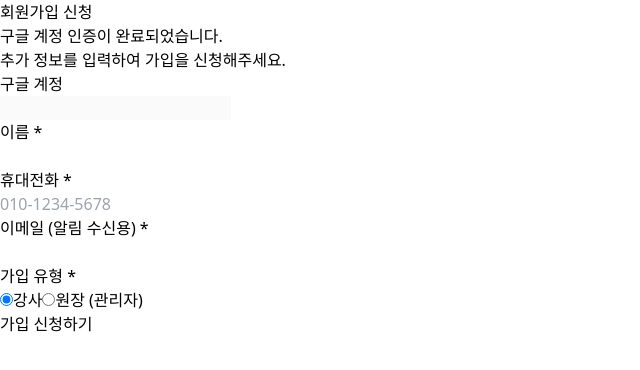
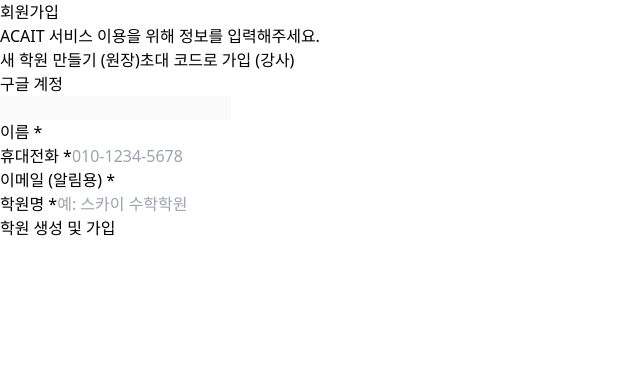
Before and after one commit to HoBaeBang/acait-frontend, a React (Vite) app: page /register in a window 1280 px wide. Shown: the top 370 px of the page, without its empty margins (0-640 px from the left). Built offline with nearby package versions, Linux system fonts and the light colour scheme.

Commit message:
Feat: 멀티 테넌시 지원을 위한 인증 스토어 및 회원가입 페이지 개편
- Feat(Auth): authStore에 academyId 및 ROLE_OWNER 추가
- Feat(Register): 회원가입 페이지를 학원 생성(Owner)과 초대 가입(Instructor) 탭으로 분리

```diff
--- a/src/pages/RegisterPage.tsx
+++ b/src/pages/RegisterPage.tsx
@@ -1,59 +1,84 @@
-import { useEffect } from 'react';
+import { useEffect, useState } from 'react';
 import { useForm } from 'react-hook-form';
 import { useNavigate, useSearchParams } from 'react-router-dom';
 import { z } from 'zod';
 import { zodResolver } from '@hookform/resolvers/zod';
 import { client } from '../api/client';
+import clsx from 'clsx';
 
-// 1. Zod 스키마 정의
-const registerSchema = z.object({
-  googleEmail: z.string().email(), // hidden field
+// 공통 스키마 (이름, 전화번호, 이메일)
+const commonSchema = {
   name: z.string().min(2, '이름은 2글자 이상이어야 합니다.'),
   phone: z.string().regex(/^010-\d{4}-\d{4}$/, '010-0000-0000 형식으로 입력해주세요.'),
   contactEmail: z.string().email('올바른 이메일 형식을 입력해주세요.'),
-  role: z.enum(['ROLE_ADMIN', 'ROLE_INSTRUCTOR'], {
-    errorMap: () => ({ message: '역할을 선택해주세요.' }),
-  }),
+};
+
+// 1. 학원 생성 (Owner) 스키마
+const ownerSchema = z.object({
+  ...commonSchema,
+  academyName: z.string().min(2, '학원명은 2글자 이상이어야 합니다.'),
+  googleEmail: z.string().email(),
+  role: z.literal('ROLE_OWNER'),
 });
 
-type RegisterFormData = z.infer<typeof registerSchema>;
+// 2. 초대 가입 (Instructor) 스키마
+const instructorSchema = z.object({
+  ...commonSchema,
+  inviteCode: z.string().min(1, '초대 코드를 입력해주세요.'),
+  googleEmail: z.string().email(),
+  role: z.literal('ROLE_INSTRUCTOR'),
+});
+
+type OwnerFormData = z.infer<typeof ownerSchema>;
+type InstructorFormData = z.infer<typeof instructorSchema>;
 
 const RegisterPage = () => {
   const navigate = useNavigate();
   const [searchParams] = useSearchParams();
+  const [activeTab, setActiveTab] = useState<'OWNER' | 'INSTRUCTOR'>('OWNER');
 
-  // URL 파라미터에서 구글 정보 가져오기
   const googleEmail = searchParams.get('googleEmail') || '';
   const googleName = searchParams.get('name') || '';
 
+  // 폼 설정 (탭에 따라 다른 스키마 적용은 복잡하므로, 각각의 폼을 렌더링하거나 하나의 폼에서 분기 처리)
+  // 여기서는 편의상 하나의 폼 상태를 공유하되, 제출 시 검증을 분리합니다.
   const {
     register,
     handleSubmit,
     setValue,
     formState: { errors, isSubmitting },
-  } = useForm<RegisterFormData>({
-    resolver: zodResolver(registerSchema),
+    reset,
+  } = useForm<OwnerFormData & InstructorFormData>({
+    resolver: zodResolver(activeTab === 'OWNER' ? ownerSchema : instructorSchema),
     defaultValues: {
-      role: 'ROLE_INSTRUCTOR',
+      role: 'ROLE_OWNER',
       googleEmail: googleEmail,
       name: googleName,
     },
   });
 
-  // URL 파라미터가 늦게 로드될 경우를 대비해 useEffect로 값 설정
+  // 탭 변경 시 role 값 업데이트 및 에러 초기화
+  useEffect(() => {
+    setValue('role', activeTab === 'OWNER' ? 'ROLE_OWNER' : 'ROLE_INSTRUCTOR');
+    // 에러 초기화를 위해 reset을 하되, 입력된 값은 유지하고 싶다면 getValues() 사용 가능
+    // 여기서는 간단히 role만 변경
+  }, [activeTab, setValue]);
+
   useEffect(() => {
     if (googleEmail) setValue('googleEmail', googleEmail);
     if (googleName) setValue('name', googleName);
   }, [googleEmail, googleName, setValue]);
 
-  const onSubmit = async (data: RegisterFormData) => {
+  const onSubmit = async (data: any) => {
     try {
       console.log('가입 신청 데이터:', data);
 
-      // 백엔드 API 호출
+      // API 엔드포인트 분기 (학원 생성 vs 일반 가입)
+      // v5.0 명세에 따라 엔드포인트가 다를 수 있음. 일단 /auth/signup으로 통일하고 role로 구분한다고 가정.
+      // 만약 학원 생성 API가 따로 있다면 (/academies) 여기서 분기 처리.
+
       await client.post('/auth/signup', data);
 
-      // 성공 시 승인 대기 페이지로 이동
       navigate('/pending');
     } catch (error) {
       console.error('가입 신청 실패:', error);
@@ -65,23 +90,47 @@
     <div className="min-h-screen bg-gray-50 flex flex-col justify-center py-12 sm:px-6 lg:px-8">
       <div className="sm:mx-auto sm:w-full sm:max-w-md">
         <h2 className="mt-6 text-center text-3xl font-extrabold text-gray-900">
-          회원가입 신청
+          회원가입
         </h2>
         <p className="mt-2 text-center text-sm text-gray-600">
-          구글 계정 인증이 완료되었습니다.<br />
-          추가 정보를 입력하여 가입을 신청해주세요.
+          ACAIT 서비스 이용을 위해 정보를 입력해주세요.
         </p>
       </div>
 
       <div className="mt-8 sm:mx-auto sm:w-full sm:max-w-md">
         <div className="bg-white py-8 px-4 shadow sm:rounded-lg sm:px-10">
+
+          {/* 탭 메뉴 */}
+          <div className="flex border-b border-gray-200 mb-6">
+            <button
+              className={clsx(
+                "flex-1 py-2 text-sm font-medium text-center border-b-2 transition-colors",
+                activeTab === 'OWNER'
+                  ? "border-blue-500 text-blue-600"
+                  : "border-transparent text-gray-500 hover:text-gray-700"
+              )}
+              onClick={() => setActiveTab('OWNER')}
+            >
+              새 학원 만들기 (원장)
+            </button>
+            <button
+              className={clsx(
+                "flex-1 py-2 text-sm font-medium text-center border-b-2 transition-colors",
+                activeTab === 'INSTRUCTOR'
+                  ? "border-blue-500 text-blue-600"
+                  : "border-transparent text-gray-500 hover:text-gray-700"
+              )}
+              onClick={() => setActiveTab('INSTRUCTOR')}
+            >
+              초대 코드로 가입 (강사)
+            </button>
+          </div>
+
           <form className="space-y-6" onSubmit={handleSubmit(onSubmit)}>
 
-            {/* 구글 이메일 (읽기 전용) */}
+            {/* 공통: 구글 이메일 */}
             <div>
-              <label className="block text-sm font-medium text-gray-700">
-                구글 계정
-              </label>
+              <label className="block text-sm font-medium text-gray-700">구글 계정</label>
               <div className="mt-1">
                 <input
                   type="text"
@@ -93,90 +142,81 @@
               </div>
             </div>
 
-            {/* 이름 */}
+            {/* 공통: 이름 */}
             <div>
               <label htmlFor="name" className="block text-sm font-medium text-gray-700">
                 이름 <span className="text-red-500">*</span>
               </label>
-              <div className="mt-1">
               <input
                 id="name"
                 type="text"
                 {...register('name')}
-                  className="appearance-none block w-full px-3 py-2 border border-gray-300 rounded-md shadow-sm placeholder-gray-400 focus:outline-none focus:ring-blue-500 focus:border-blue-500 sm:text-sm"
+                className="mt-1 appearance-none block w-full px-3 py-2 border border-gray-300 rounded-md shadow-sm focus:ring-blue-500 focus:border-blue-500 sm:text-sm"
               />
-                {errors.name && (
-                  <p className="mt-1 text-sm text-red-600">{errors.name.message}</p>
-                )}
-              </div>
+              {errors.name && <p className="mt-1 text-sm text-red-600">{errors.name.message}</p>}
             </div>
 
-            {/* 전화번호 */}
+            {/* 공통: 전화번호 */}
             <div>
               <label htmlFor="phone" className="block text-sm font-medium text-gray-700">
                 휴대전화 <span className="text-red-500">*</span>
               </label>
-              <div className="mt-1">
               <input
                 id="phone"
                 type="text"
                 {...register('phone')}
-                  className="appearance-none block w-full px-3 py-2 border border-gray-300 rounded-md shadow-sm placeholder-gray-400 focus:outline-none focus:ring-blue-500 focus:border-blue-500 sm:text-sm"
+                className="mt-1 appearance-none block w-full px-3 py-2 border border-gray-300 rounded-md shadow-sm focus:ring-blue-500 focus:border-blue-500 sm:text-sm"
                 placeholder="010-1234-5678"
               />
-                {errors.phone && (
-                  <p className="mt-1 text-sm text-red-600">{errors.phone.message}</p>
-                )}
-              </div>
+              {errors.phone && <p className="mt-1 text-sm text-red-600">{errors.phone.message}</p>}
             </div>
 
-            {/* 이메일 (알림용) */}
+            {/* 공통: 이메일 */}
             <div>
               <label htmlFor="contactEmail" className="block text-sm font-medium text-gray-700">
-                이메일 (알림 수신용) <span className="text-red-500">*</span>
+                이메일 (알림용) <span className="text-red-500">*</span>
               </label>
-              <div className="mt-1">
               <input
                 id="contactEmail"
                 type="email"
                 {...register('contactEmail')}
-                  className="appearance-none block w-full px-3 py-2 border border-gray-300 rounded-md shadow-sm placeholder-gray-400 focus:outline-none focus:ring-blue-500 focus:border-blue-500 sm:text-sm"
+                className="mt-1 appearance-none block w-full px-3 py-2 border border-gray-300 rounded-md shadow-sm focus:ring-blue-500 focus:border-blue-500 sm:text-sm"
               />
-                {errors.contactEmail && (
-                  <p className="mt-1 text-sm text-red-600">{errors.contactEmail.message}</p>
-                )}
-              </div>
+              {errors.contactEmail && <p className="mt-1 text-sm text-red-600">{errors.contactEmail.message}</p>}
             </div>
 
-            {/* 역할 선택 */}
+            {/* 탭별 전용 필드 */}
+            {activeTab === 'OWNER' ? (
+              // 원장님: 학원명 입력
               <div>
-              <label className="block text-sm font-medium text-gray-700 mb-2">
-                가입 유형 <span className="text-red-500">*</span>
+                <label htmlFor="academyName" className="block text-sm font-medium text-gray-700">
+                  학원명 <span className="text-red-500">*</span>
                 </label>
-              <div className="flex gap-4">
-                <label className="flex items-center">
                 <input
-                    type="radio"
-                    value="ROLE_INSTRUCTOR"
-                    {...register('role')}
-                    className="h-4 w-4 text-blue-600 focus:ring-blue-500 border-gray-300"
+                  id="academyName"
+                  type="text"
+                  {...register('academyName')}
+                  className="mt-1 appearance-none block w-full px-3 py-2 border border-gray-300 rounded-md shadow-sm focus:ring-blue-500 focus:border-blue-500 sm:text-sm"
+                  placeholder="예: 스카이 수학학원"
                 />
-                  <span className="ml-2 text-sm text-gray-700">강사</span>
+                {errors.academyName && <p className="mt-1 text-sm text-red-600">{errors.academyName.message}</p>}
+              </div>
+            ) : (
+              // 강사님: 초대 코드 입력
+              <div>
+                <label htmlFor="inviteCode" className="block text-sm font-medium text-gray-700">
+                  초대 코드 <span className="text-red-500">*</span>
                 </label>
-                <label className="flex items-center">
                 <input
-                    type="radio"
-                    value="ROLE_ADMIN"
-                    {...register('role')}
-                    className="h-4 w-4 text-blue-600 focus:ring-blue-500 border-gray-300"
+                  id="inviteCode"
+                  type="text"
+                  {...register('inviteCode')}
+                  className="mt-1 appearance-none block w-full px-3 py-2 border border-gray-300 rounded-md shadow-sm focus:ring-blue-500 focus:border-blue-500 sm:text-sm"
+                  placeholder="원장님께 받은 코드를 입력하세요"
                 />
-                  <span className="ml-2 text-sm text-gray-700">원장 (관리자)</span>
-                </label>
+                {errors.inviteCode && <p className="mt-1 text-sm text-red-600">{errors.inviteCode.message}</p>}
               </div>
-              {errors.role && (
-                <p className="mt-1 text-sm text-red-600">{errors.role.message}</p>
             )}
-            </div>
 
             {/* 제출 버튼 */}
             <div>
@@ -185,7 +225,7 @@
                 disabled={isSubmitting}
                 className="w-full flex justify-center py-2 px-4 border border-transparent rounded-md shadow-sm text-sm font-medium text-white bg-blue-600 hover:bg-blue-700 focus:outline-none focus:ring-2 focus:ring-offset-2 focus:ring-blue-500 disabled:bg-gray-400"
               >
-                {isSubmitting ? '가입 신청하기' : '가입 신청하기'}
+                {isSubmitting ? '처리 중...' : (activeTab === 'OWNER' ? '학원 생성 및 가입' : '가입 신청하기')}
               </button>
             </div>
           </form>
--- a/src/stores/authStore.ts
+++ b/src/stores/authStore.ts
@@ -2,11 +2,12 @@
 import { persist } from 'zustand/middleware';
 import { jwtDecode } from 'jwt-decode';
 
-// JWT 토큰 페이로드 타입 정의 (백엔드에서 넣어주는 정보)
+// JWT 토큰 페이로드 타입 정의 (v5.0 멀티 테넌시 반영)
 interface JwtPayload {
   sub: string; // 구글 이메일
-  role: 'ROLE_ADMIN' | 'ROLE_INSTRUCTOR';
-  exp: number; // 만료 시간
+  role: 'ROLE_OWNER' | 'ROLE_INSTRUCTOR' | 'ROLE_SUPER_ADMIN';
+  academyId?: number; // 학원 ID (가입 후 발급됨)
+  exp: number;
 }
 
 interface AuthState {
@@ -14,7 +15,8 @@
   isAuthenticated: boolean;
   user: {
     email: string;
-    role: 'ROLE_ADMIN' | 'ROLE_INSTRUCTOR' | null;
+    role: 'ROLE_OWNER' | 'ROLE_INSTRUCTOR' | 'ROLE_SUPER_ADMIN' | null;
+    academyId: number | null;
   } | null;
 
   setToken: (token: string) => void;
@@ -30,16 +32,16 @@
 
       setToken: (token: string) => {
         try {
-          // 토큰 디코딩하여 사용자 정보 추출
           const decoded = jwtDecode<JwtPayload>(token);
-          console.log('Decoded Token:', decoded); // 디버깅용 로그
+          console.log('Decoded Token:', decoded);
 
           set({
             token,
             isAuthenticated: true,
             user: {
               email: decoded.sub,
-              role: decoded.role
+              role: decoded.role,
+              academyId: decoded.academyId || null
             }
           });
         } catch (error) {
@@ -49,7 +51,7 @@
       },
 
       logout: () => {
-        localStorage.removeItem('auth-storage'); // 확실하게 스토리지 비우기
+        localStorage.removeItem('auth-storage');
         set({
           token: null,
           isAuthenticated: false,
```
Lines whose indentation alone changed are shown as unchanged.
